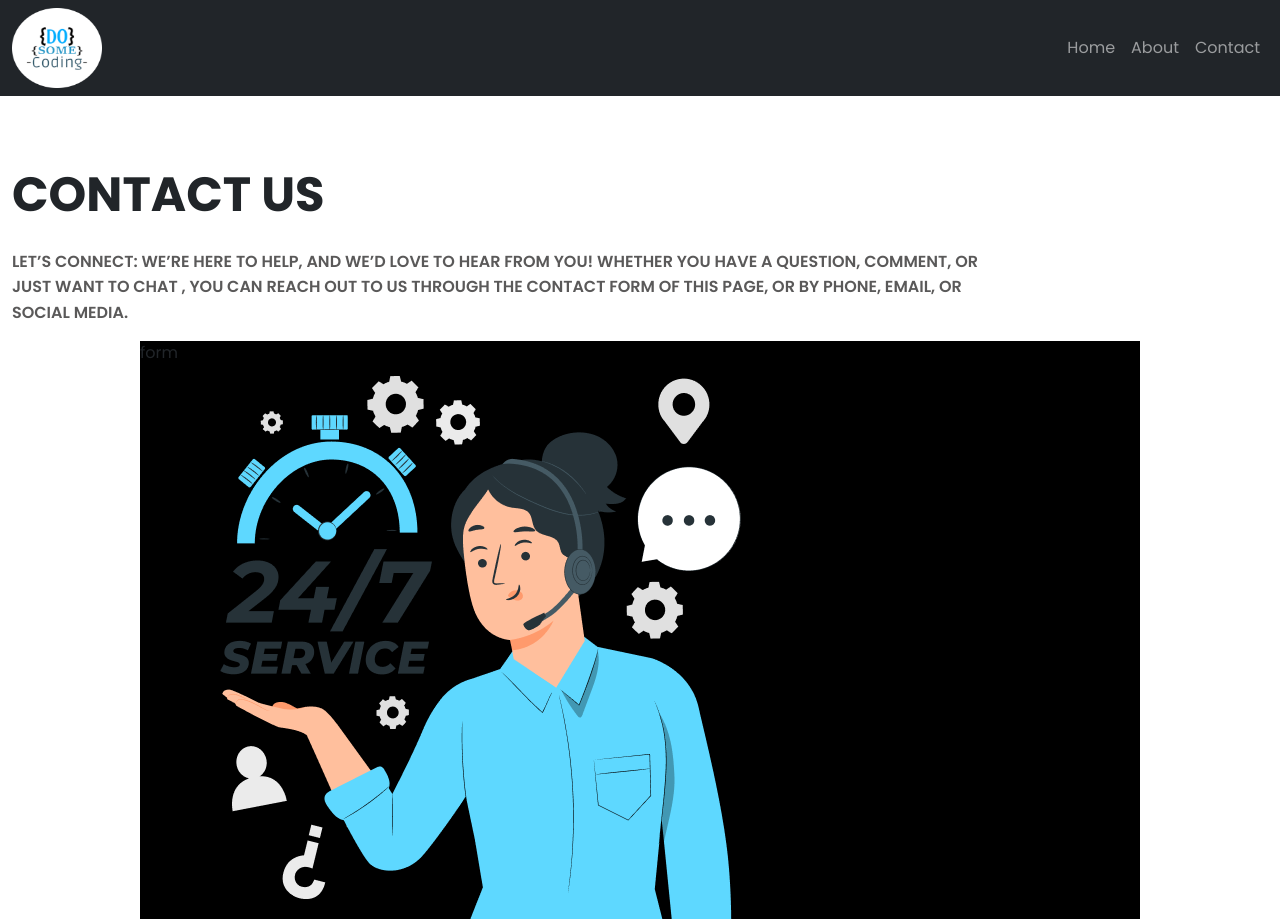
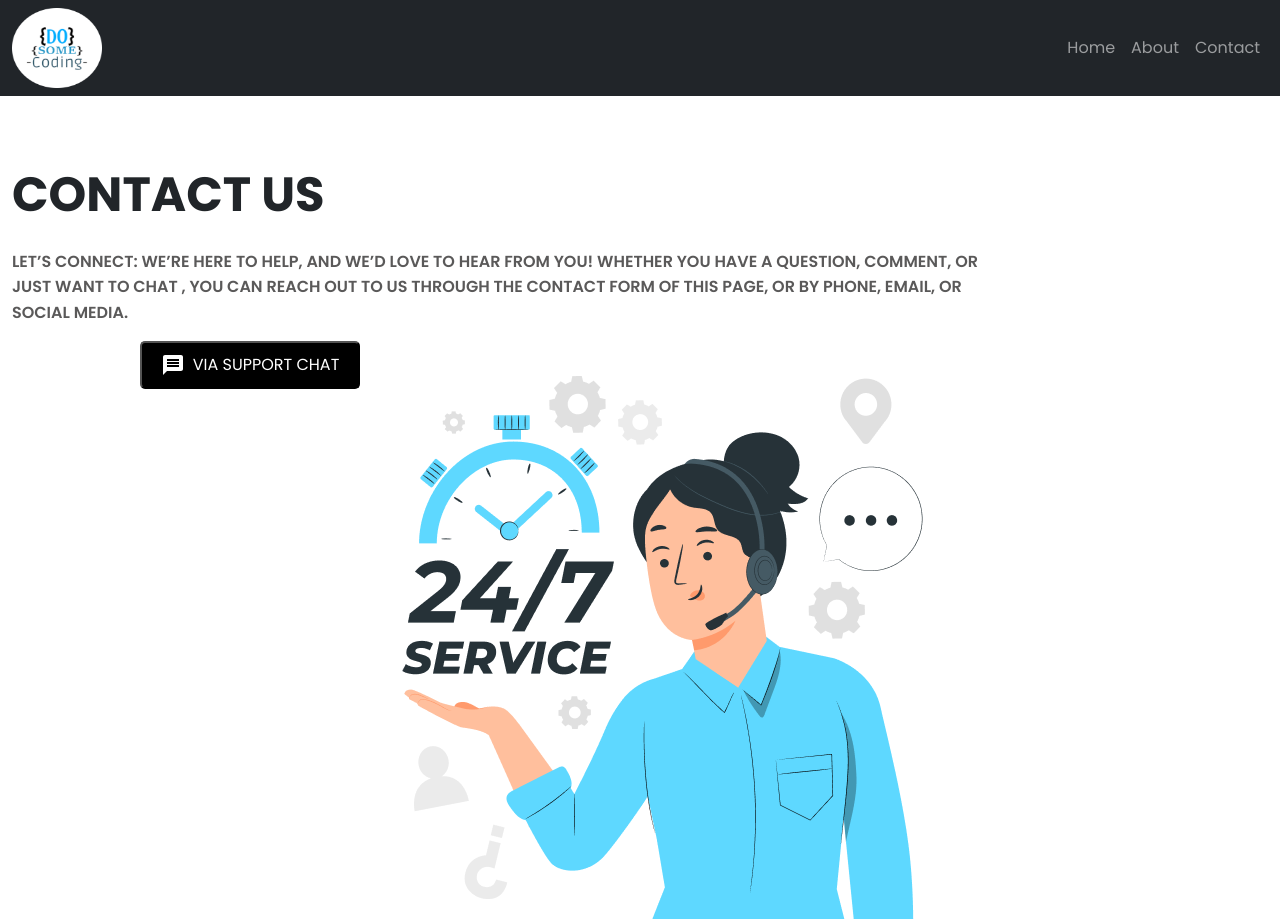
Before and after one commit to rrabia133-sketch/Contact-Us-Design, a React (Vite) app in the folder Contact-Page/: page / in a window 1280 px wide. Built offline with nearby package versions, Linux system fonts and the light colour scheme.

Commit message:
changing om contact form

```diff
--- a/Contact-Page/src/component/ContactForm.jsx
+++ b/Contact-Page/src/component/ContactForm.jsx
@@ -1,11 +1,14 @@
 import React from "react";
 import img from "../images/contact.png";
 import styles from "./Navigation/Navigation.module.css";
+import Button from "./button/Button";
 export default function ContactForm() {
   return (
     <div>
       <session className={styles.conatiner_Form}>
-        <div className={styles.contatc_form}>form</div>
+        <div className={styles.contatc_form}>
+          <Button />
+        </div>
         <div className={styles.contact_image}>
           <img src={img} alt="img"></img>
         </div>
--- a/Contact-Page/src/component/Navigation/Navigation.module.css
+++ b/Contact-Page/src/component/Navigation/Navigation.module.css
@@ -30,5 +30,4 @@
   display: flex;
   max-width: 1000px;
   margin: 0% auto;
-  background-color: black;
 }
--- a/Contact-Page/src/component/button/Button.jsx
+++ b/Contact-Page/src/component/button/Button.jsx
@@ -1,5 +1,13 @@
 import React from "react";
-
+import { MdMessage } from "react-icons/md";
+import styles from "./button.module.css";
 export default function Button() {
-  return <div></div>;
+  return (
+    <div>
+      <button className={styles.Primary_btn}>
+        <MdMessage fontSize="24px" />
+        VIA SUPPORT CHAT
+      </button>
+    </div>
+  );
 }
--- a/Contact-Page/src/component/button/button.module.css
+++ b/Contact-Page/src/component/button/button.module.css
@@ -0,0 +1,12 @@
+.Primary_btn {
+  padding: 10px;
+  background-color: black;
+  color: white;
+  border-radius: 5px;
+  min-width: 220px;
+  display: flex;
+  align-items: center;
+  gap: 8px;
+  font-size: 16px;
+  justify-content: center;
+}
```
